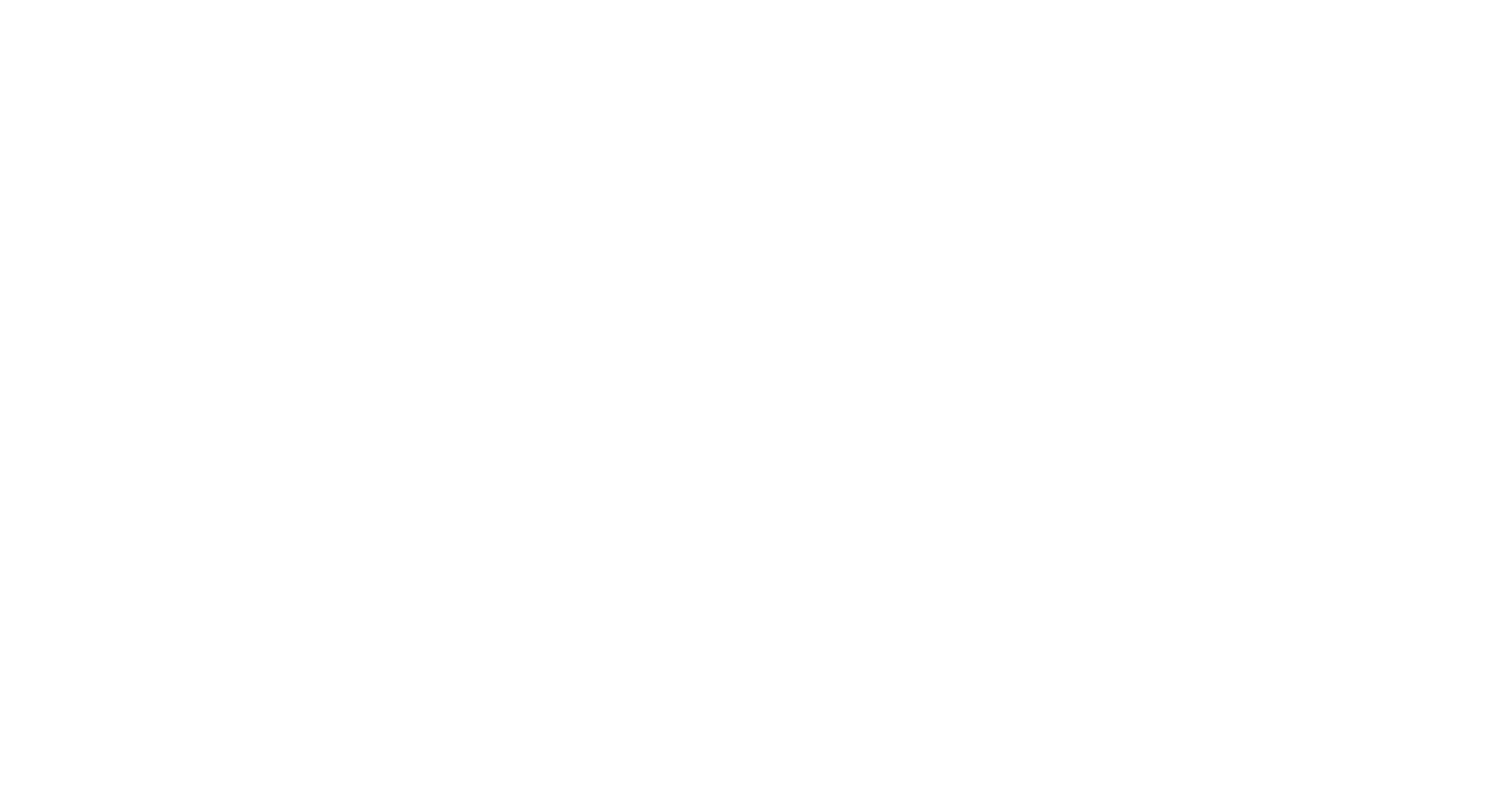
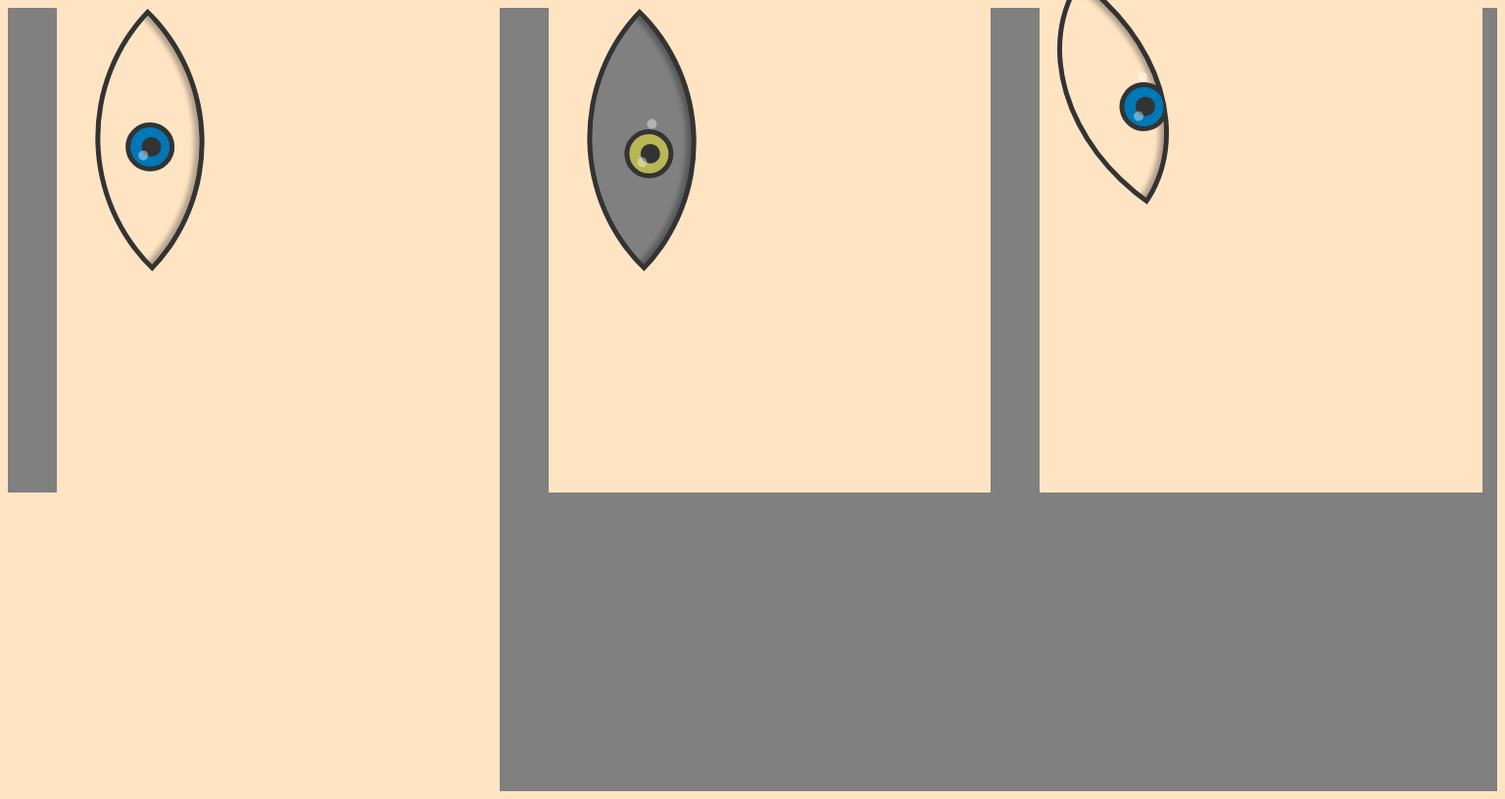
Before and after one commit to CorAurum/NonResponsive-SASS-Animation, a plain HTML site: page index.html in a window 1536 px wide. Shown: the whole page at 98% size. Drawn offline with Linux system fonts and the light colour scheme.

Commit message:
Segundo commit

```diff
--- a/index.html
+++ b/index.html
@@ -1 +1,69 @@
 <!--Mensaje-->
+<!DOCTYPE Html>
+<html>
+<head>
+    <meta charset="UTF-8">
+    <meta name="viewport" content="width=device-width, initial-scale=1">
+    <link rel="stylesheet" href="sass\index.css">
+    <link rel="shortcut icon" href="/favicon.ico?v=1" type="image/x-icon" />
+</head>
+<body>
+
+
+    <div class="NavbarContainer">
+
+    </div>
+    <div class="BodyContainer">
+
+        <div class="container">
+            <div class="eyeBall">
+              <div class="iris"></div>
+            </div>
+          </div>
+
+            <div class="container2">
+                <div class="eyeBall2">
+                  <div class="iris2"></div>
+                </div>
+              </div>
+
+                <div class="container3">
+                    <div class="eyeBall3">
+                      <div class="iris3"></div>
+                    </div>
+        </div>
+
+
+        <script>const eye = document.querySelector('.iris');
+            window.addEventListener('mousemove', (event) => {
+            const x = -(window.innerWidth / 2 - event.pageX) / 30;
+            const y = -(window.innerHeight / 2 - event.pageY) / 30;
+            eye.style.transform = `rotate(-134deg) translateY(${y}px)  translateX(${x}px)`;
+                    }); </script>
+
+                    <script>const eye2 = document.querySelector('.iris2');
+                        window.addEventListener('mousemove', (event) => {
+                        const x = -(window.innerWidth / 2 - event.pageX) / 35;
+                        const y = -(window.innerHeight / 2 - event.pageY) / 35;
+                        eye2.style.transform = `rotate(-134deg) translateY(${y}px)  translateX(${x}px)`;
+                                }); </script>
+
+                                     <script>const eye3 = document.querySelector('.iris3    ');
+                                        window.addEventListener('mousemove', (event) => {
+                                        const x = -(window.innerWidth / 2 - event.pageX) / 35;
+                                        const y = -(window.innerHeight / 2 - event.pageY) / 35;
+                                        eye3.style.transform = `rotate(-125deg) translateY(${y}px)  translateX(${x}px)`;
+                                                }); </script>
+
+
+
+
+
+<footer>
+    <div class="FooterContainer">
+
+    </div>
+
+</footer>
+</body>
+</html>
--- /dev/null
+++ b/sass/index.scss
@@ -0,0 +1,216 @@
+* {
+    background-color: bisque;
+}
+
+/* Mobiles */
+@media (min-width: 320px) and (max-width: 480px) {
+
+    .BodyContainer {
+        height: 100vh;
+        background-color: blue;
+        margin: auto;
+
+    }
+
+}
+
+
+/* Tablets */
+@media (min-width: 481px) and (max-width: 768px) {
+
+    * { background-color: orange;
+    }
+
+  }
+/* Pantallas pequeñas  */
+@media (min-width: 769px) and (max-width: 1024px) {
+
+    * { background-color: yellow;
+    }
+
+  }
+ /* Pantallas medianas  */
+  @media (min-width: 1025px) and (max-width: 1366px) {
+
+    * { background-color: burlywood;
+    }
+
+}
+/* Pantallas grandes  */
+@media (min-width: 1367px) {
+
+    .BodyContainer {
+        height: 100vh;
+        background-color: grey;
+        margin: auto;
+        display: grid;
+        grid-template-columns: 33% 33% 33%;
+
+    }
+
+    .container {
+        position: relative;
+        cursor: pointer;
+        margin-left: 10%;
+
+      }
+
+      .iris {
+        position: absolute;
+        width: 40px;
+        height: 40px;
+        border: 5px solid #333;
+        background-color: #0077b6;
+        border-radius:50%;
+        left:70px;
+        top:60px;
+      }
+
+      .iris:before {
+        content:"";
+        position: absolute;
+        background-color: #333;
+        border-radius:50%;
+        width:20px;
+        height: 20px;
+        top:22%;
+        left:22%;
+      }
+
+      .iris:after {
+        content:"";
+        position: absolute;
+        background-color: rgba(255,255,255,0.4);
+        border-radius: 50%;
+        width:10px;
+        height:10px;
+        top:35%;
+        left:65%;
+
+      }
+
+      .eyeBall {
+
+        position: relative;
+        width: 180px;
+        height: 180px;
+        background-color: transparent;
+        border: 5px solid #333;
+        border-radius:100% 0;
+        box-shadow: inset 5px 5px 5px rgba(0,0,0,0.3);
+        transform: rotate(134deg);
+        top:40px;
+        z-index:1;
+        overflow: hidden;
+      }
+
+      .container2 {
+        position: relative;
+        cursor: pointer;
+        margin-left: 10%;
+      }
+
+      .iris2 {
+        position: absolute;
+        width: 40px;
+        height: 40px;
+        border: 5px solid #333;
+        background-color: #b7b755;
+        border-radius:50%;
+        left:70px;
+        top:50px;
+      }
+
+      .iris2:before {
+        content:"";
+        position: absolute;
+        background-color: #333;
+        border-radius:50%;
+        width:20px;
+        height: 20px;
+        top:22%;
+        left:22%;
+      }
+
+      .iris2:after {
+        content:"";
+        position: absolute;
+        background-color: rgba(255,255,255,0.4);
+        border-radius: 50%;
+        width:10px;
+        height:10px;
+        top:35%;
+        left:65%;
+        box-shadow: -35px 20px rgba(255,255,255,0.4);
+      }
+
+      .eyeBall2 {
+
+        position: relative;
+        width: 180px;
+        height: 180px;
+        background-color: grey;
+        border: 5px solid #333;
+        border-radius:100% 0;
+        box-shadow: inset 5px 5px 5px rgba(0,0,0,0.3);
+        transform: rotate(134deg);
+        top:40px;
+        z-index:1;
+        overflow: hidden;
+      }
+
+      .container3 {
+        position: relative;
+        cursor: pointer;
+        margin-left: 10%;
+      }
+
+      .iris3 {
+        position: absolute;
+        width: 40px;
+        height: 40px;
+        border: 5px solid #333;
+        background-color: #0077b6;
+        border-radius:50%;
+        left:40px;
+        top:30px;
+      }
+
+      .iris3:before {
+        content:"";
+        position: absolute;
+        background-color: #333;
+        border-radius:50%;
+        width:20px;
+        height: 20px;
+        top:22%;
+        left:22%;
+      }
+
+      .iris3:after {
+        content:"";
+        position: absolute;
+        background-color: rgba(255,255,255,0.4);
+        border-radius: 50%;
+        width:10px;
+        height:10px;
+        top:35%;
+        left:65%;
+        box-shadow: -35px 20px rgba(255,255,255,0.4);
+      }
+
+      .eyeBall3 {
+
+        position: relative;
+        width: 140px;
+        height: 180px;
+        background-color: transparent;
+        border: 5px solid #333;
+        border-radius:100% 0;
+        box-shadow: inset 5px 5px 5px rgba(0,0,0,0.3);
+        transform: rotate(125deg);
+        top:-10px;
+        z-index:1;
+        overflow: hidden;
+      }
+  }
```
Also changed, not shown: sass/index.css (added), 1 other file.
